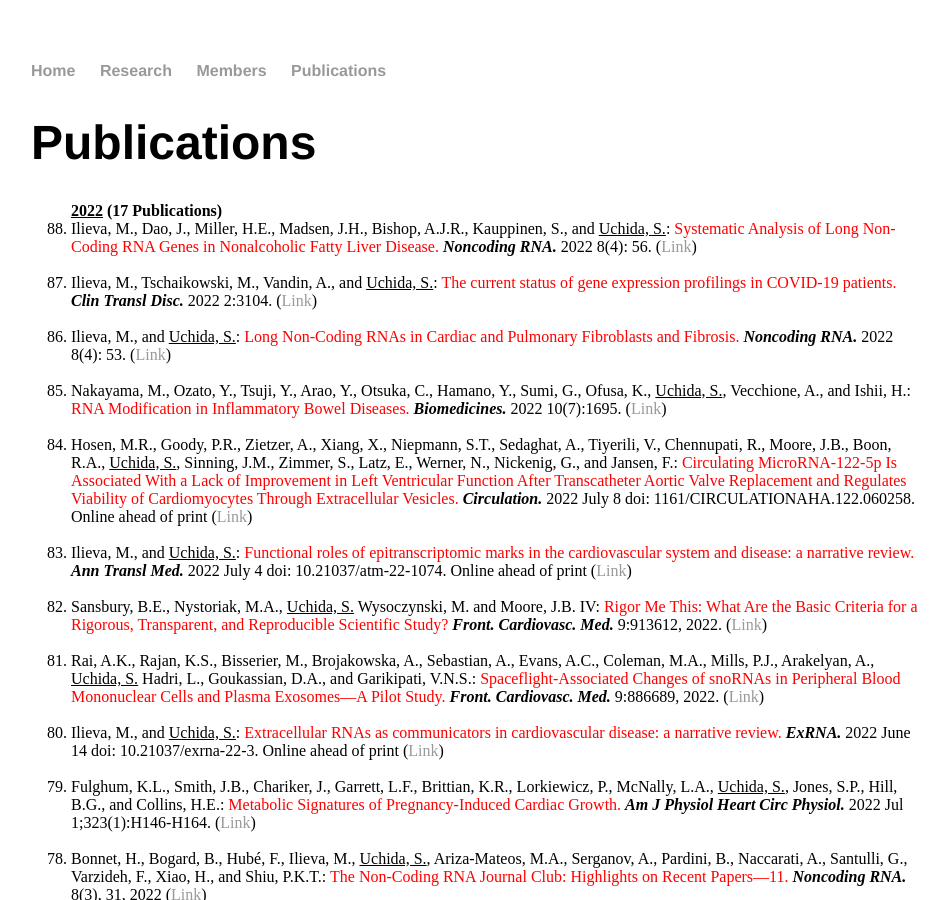
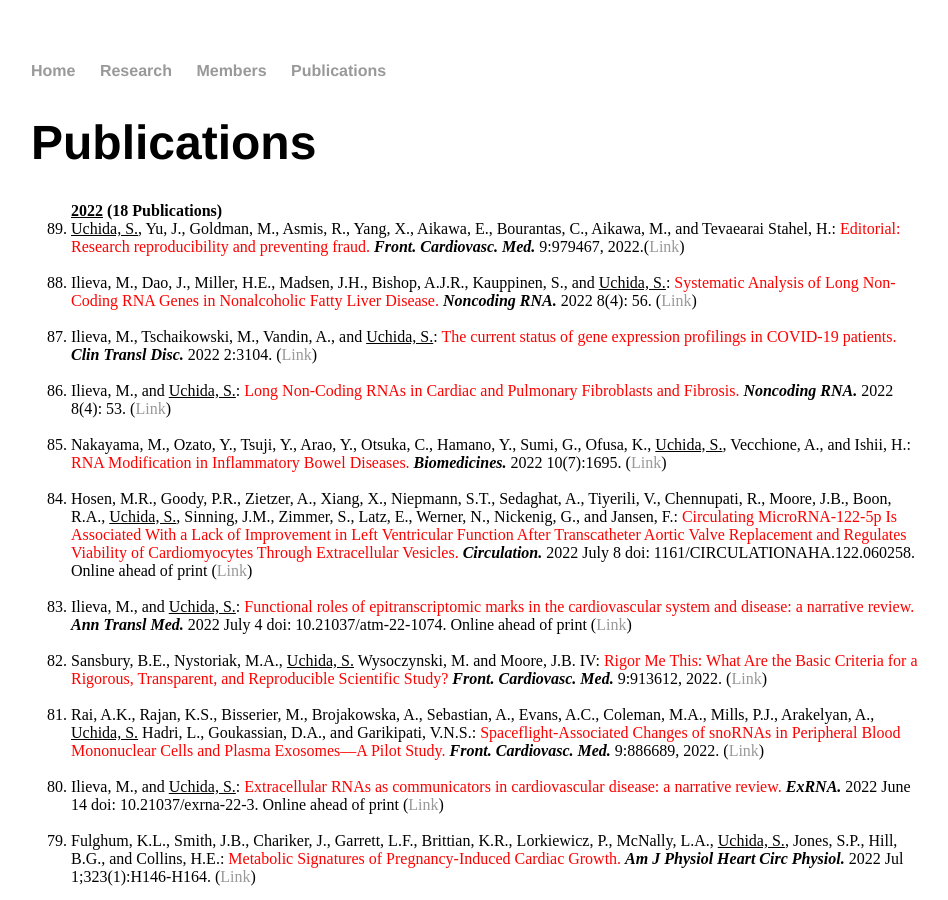
Before and after one commit to heartlncrna/heartlncrna.github.io, a Jekyll site: the page publications/pub_list.html, which Jekyll copies as it is, in a window 1280 px wide and 900 px high. Shown: the whole window, without its empty margins (161-1109 px from the left). Built offline with Jekyll 4.4.1, drawn with Linux system fonts in a browser that asks for light colours.

Commit message:
Update pub_list.html

```diff
--- a/publications/pub_list.html
+++ b/publications/pub_list.html
@@ -27,7 +27,10 @@
 			<p class="Normal">
 			<ol reversed="reversed">
 
-				<strong><u>2022</u>  (17 Publications)</strong>
+				<strong><u>2022</u>  (18 Publications)</strong>
+				<li><u>Uchida, S.</u>, Yu, J., Goldman, M., Asmis, R., Yang, X., Aikawa, E., Bourantas, C., Aikawa, M., and Tevaearai Stahel, H.: <font color="red">Editorial: Research reproducibility and preventing fraud.</font> <b><i>Front. Cardiovasc. Med. </i></b> 9:979467, 2022.(<a href="https://www.frontiersin.org/articles/10.3389/fcvm.2022.979467/full?&utm_source=Email_to_authors_&utm_medium=Email&utm_content=T1_11.5e1_author&utm_campaign=Email_publication&field=&journalName=Frontiers_in_Cardiovascular_Medicine&id=979467">Link</span></a>)</li>
+			<br>
+
 				<li> Ilieva, M., Dao, J., Miller, H.E., Madsen, J.H., Bishop, A.J.R., Kauppinen, S., and <u>Uchida, S.</u>: <font color="red">Systematic Analysis of Long Non-Coding RNA Genes in Nonalcoholic Fatty Liver Disease.</font> <b><i>Noncoding RNA. </i></b> 2022 8(4): 56. (<a href="https://www.mdpi.com/2311-553X/8/4/56/htm">Link</span></a>)</li>
 			<br>
 
```
